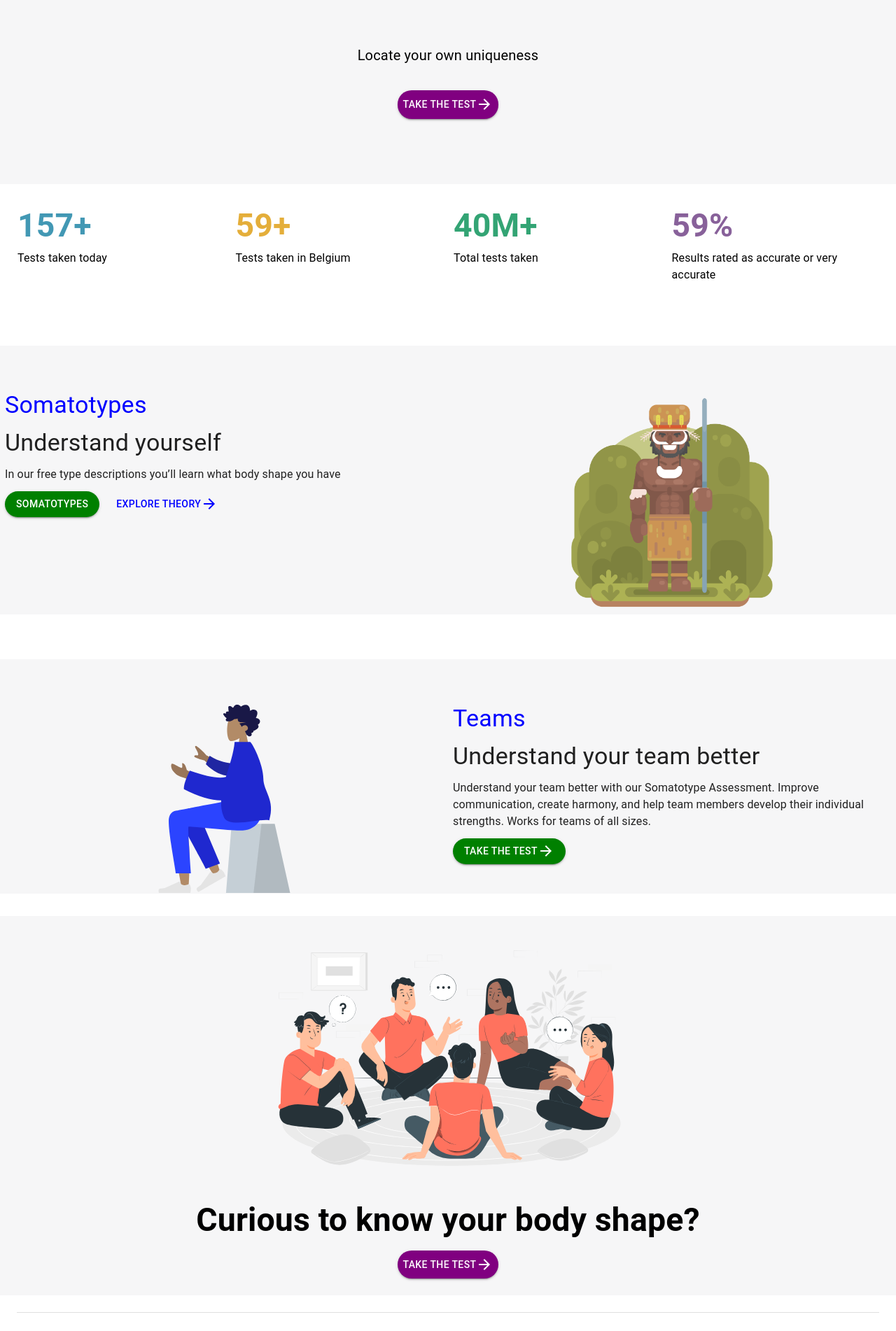
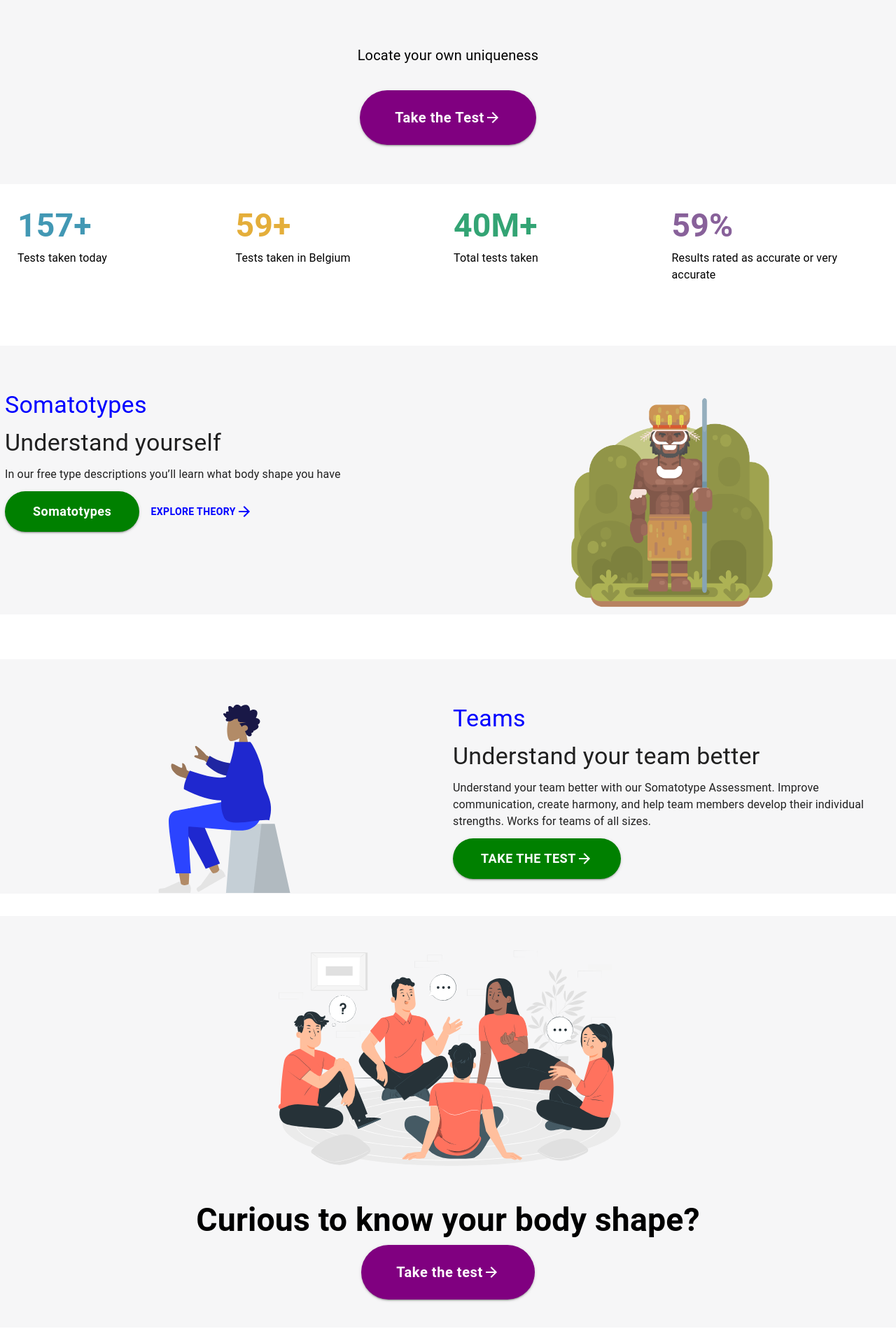
Before and after one commit to walter-clayton/afitpilot-somatotype, a React (Create React App) app in the folder client/: page / in a window 1280 px wide. Shown: the part 320-2222 px from the top of the page at 70% size. Built offline with nearby package versions, Linux system fonts and the light colour scheme.

Commit message:
Add padding to the button and style

```diff
--- a/client/src/components/CTA/CallToAction.tsx
+++ b/client/src/components/CTA/CallToAction.tsx
@@ -41,7 +41,9 @@ const CallToAction = () => {
             </Typography>
             <Stack mt={1.5} spacing={2} direction="row">
               <Button
-                sx={{ borderRadius: "20px", backgroundColor: "green" }}
+                sx={{
+                  borderRadius: "40px", backgroundColor: "green", padding: "14px 40px", fontSize: "18px", fontWeight: 600, lineHeight: "30px", textAlign: "center", textTransform: "initial", fontStyle: 'normal', "&.MuiButtonBase-root:hover": { bgcolor: "green" },
+                }}
                 variant="contained"
                 onClick={() => {
                   navigate("/Types");
@@ -50,7 +52,7 @@ const CallToAction = () => {
               >
                 Somatotypes
               </Button>
-              <Button sx={{ color: "blue" }} variant="text" onClick={() => {}}>
+              <Button sx={{ color: "blue", fontSize: "14px", lineHeight: "26px", fontWeight: 700, padding: "0px" }} variant="text" onClick={() => { }}>
                 Explore Theory <ArrowForwardSharpIcon />
               </Button>
             </Stack>
@@ -113,7 +115,9 @@ const CallToAction = () => {
             </Typography>
             <Stack mt={1.5} spacing={2} direction="row">
               <Button
-                sx={{ borderRadius: "20px", backgroundColor: "green" }}
+                sx={{
+                  borderRadius: "40px", backgroundColor: "green", padding: "14px 40px", fontWeight: 600, fontSize: "18px", lineHeight: "30px", textAlign: "start", "&.MuiButtonBase-root:hover": { bgcolor: "green" }
+                }}
                 variant="contained"
                 onClick={() => {
                   navigate("/Test");
--- a/client/src/components/CTA/FooterCTA.tsx
+++ b/client/src/components/CTA/FooterCTA.tsx
@@ -66,11 +66,16 @@ const FooterCTA = () => {
                         <Stack>
                             <Button
                                 sx={{
-                                    borderRadius: "20px",
+                                    borderRadius: "40px",
                                     backgroundColor: "purple",
-                                    padding: 1,
-                                    mb: 3,
-                                    mt: 1
+                                    padding: "19px 50px",
+                                    fontWeight: 600,
+                                    textAlign: "start",
+                                    fontSize: "20px",
+                                    lineHeight: "40px",
+                                    margin: "0px 0px 40px",
+                                    textTransform: "initial",
+                                    "&.MuiButtonBase-root:hover": { bgcolor: "purple" },
                                 }}
                                 variant="contained"
                                 onClick={() => {
--- a/client/src/components/CTA/Header.tsx
+++ b/client/src/components/CTA/Header.tsx
@@ -82,9 +82,15 @@ const Header = () => {
                 <Stack>
                   <Button
                     sx={{
-                      borderRadius: "20px",
+                      borderRadius: "40px",
                       backgroundColor: "purple",
-                      padding: 1,
+                      fontSize: "20px",
+                      textTransform: "initial",
+                      padding: "19px 50px",
+                      lineHeight: '40px',
+                      textAlign: "center",
+                      fontWeight: 600,
+                      "&.MuiButtonBase-root:hover": { bgcolor: "purple" },
                     }}
                     variant="contained"
                     onClick={() => {
@@ -92,7 +98,7 @@ const Header = () => {
                       window.scrollTo(0, 0);
                     }}
                   >
-                    Take the test <ArrowForwardSharpIcon />
+                    Take the Test <ArrowForwardSharpIcon />
                   </Button>
                 </Stack>
               </Box>
--- a/client/src/components/CTA/TypesPage.tsx
+++ b/client/src/components/CTA/TypesPage.tsx
@@ -165,12 +165,18 @@ const TypesPage = () => {
             </Typography>
             <Button variant="contained"
               sx={{
-                borderRadius: "30px",
+                borderRadius: "40px",
+                fontSize: "18px",
+                lineHeight: "30px",
                 backgroundColor: "purple",
-                padding: 2,
+                padding: "14px 40px",
+                fontWeight: 600,
+                textAlign: 'center',
+                textTransform: 'initial',
+                "&.MuiButtonBase-root:hover": { bgcolor: "purple" },
               }}
             >
-              Find your types <ArrowForwardSharpIcon />
+              Find your Types <ArrowForwardSharpIcon />
             </Button>
           </Box>
         </Grid>
```
